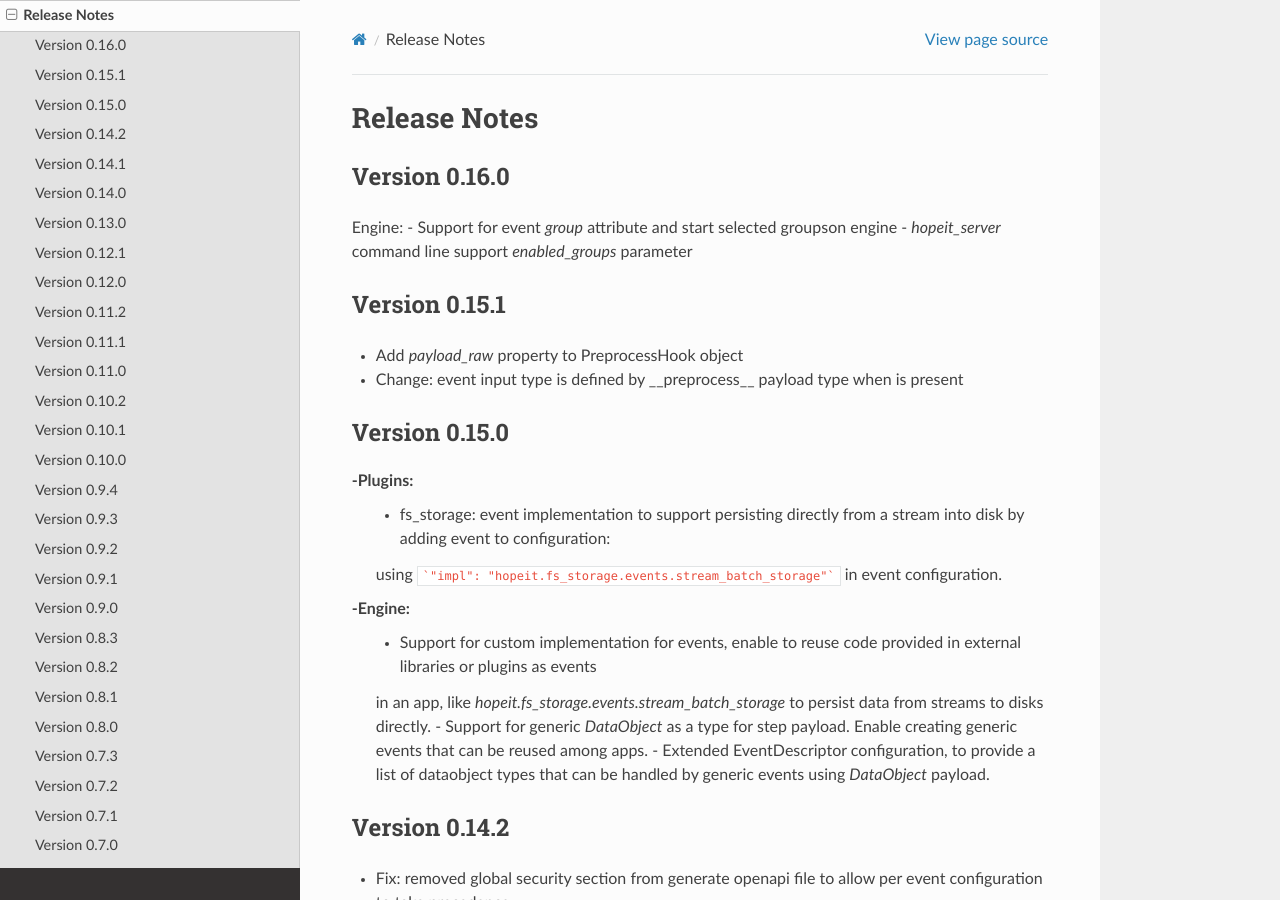
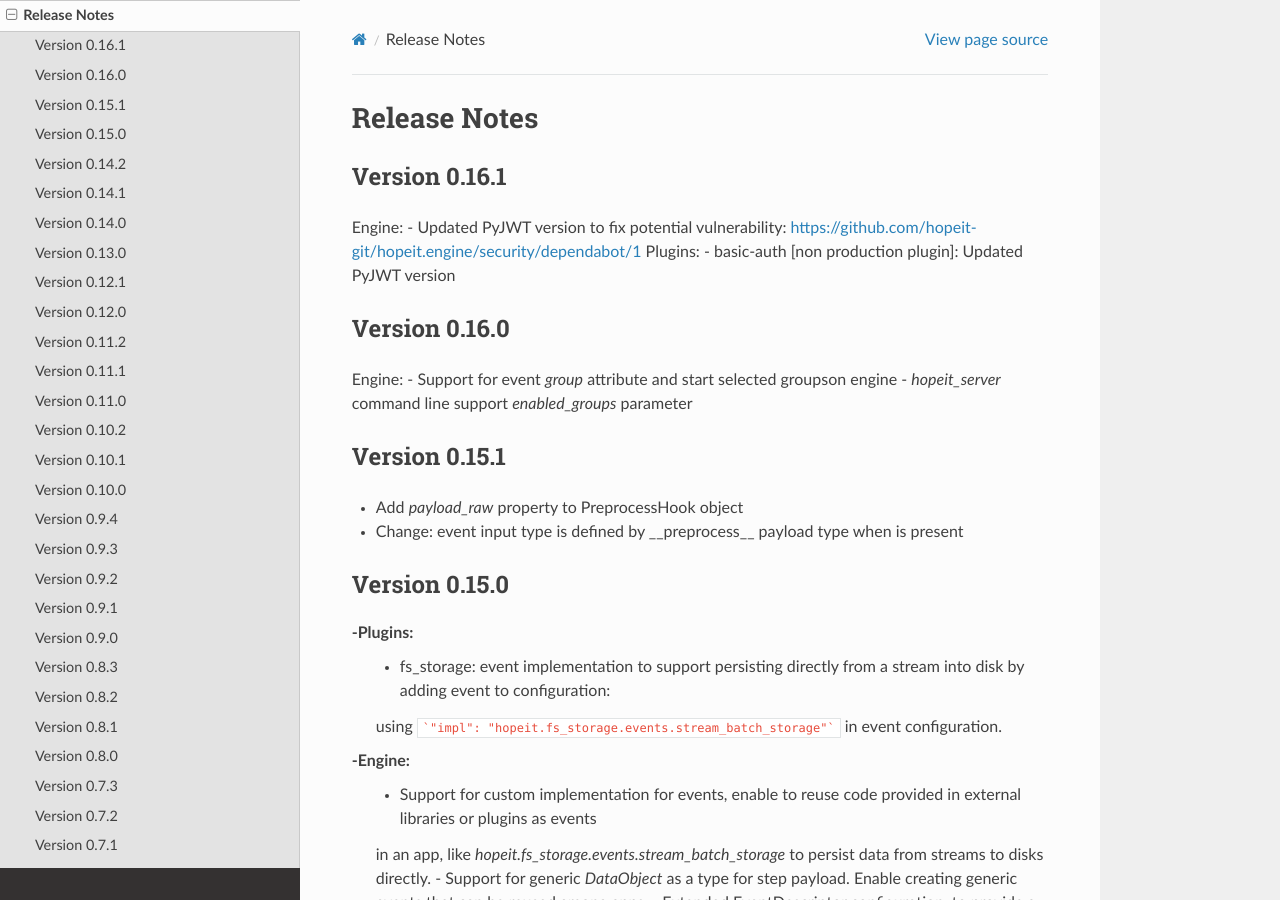
Before and after one commit to hopeit-git/hopeit.engine, a Sphinx documentation site: the page built from docs/source/release-notes.rst, in a window 1280 px wide and 900 px high. Built offline with Sphinx 7.4.7 and the Read the Docs theme 2.0.0, drawn with Linux system fonts in a browser that asks for light colours; pages that are not in the unit, such as notebooks, are missing from menus.

Commit message:
Fixes #133 Updated PyJWT version to prevent potential vulnerability

```diff
--- a/docs/source/release-notes.rst
+++ b/docs/source/release-notes.rst
@@ -1,5 +1,12 @@
 Release Notes
 =============
+
+Version 0.16.1
+______________
+Engine:
+- Updated PyJWT version to fix potential vulnerability: https://github.com/hopeit-git/hopeit.engine/security/dependabot/1
+Plugins:
+- basic-auth [non production plugin]: Updated PyJWT version
 
 
 Version 0.16.0
--- a/engine/src/hopeit/server/version.py
+++ b/engine/src/hopeit/server/version.py
@@ -8,7 +8,7 @@ import os
 import sys
 
 ENGINE_NAME = "hopeit.engine"
-ENGINE_VERSION = "0.16.0"
+ENGINE_VERSION = "0.16.1"
 
 # Major.Minor version to be used in App versions and Api endpoints for Apps/Plugins
 APPS_API_VERSION = '.'.join(ENGINE_VERSION.split('.')[0:2])
```
Also changed, not shown: 6 other files.
